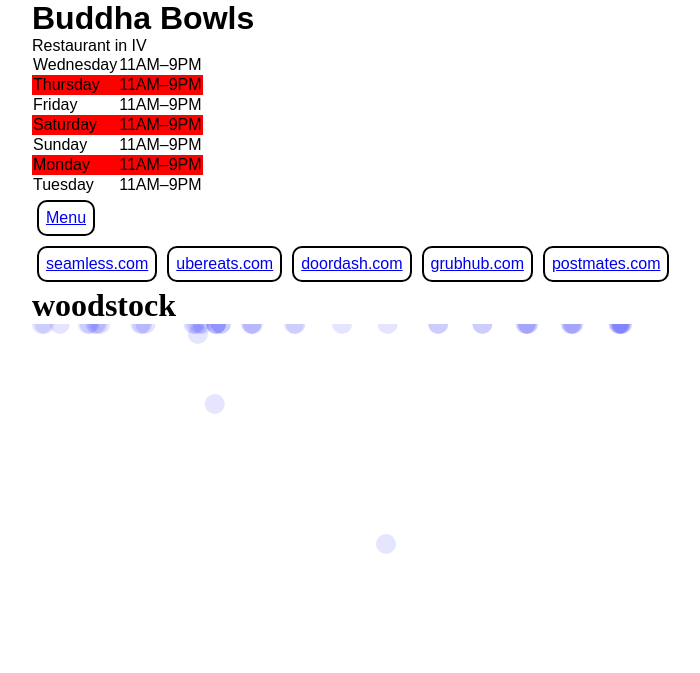
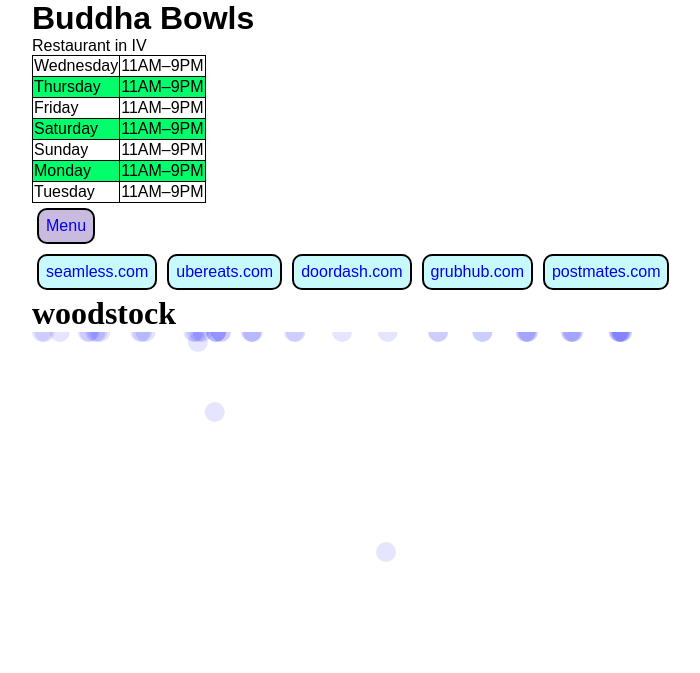
Before and after one commit to dailynexusdata/restaurant_map, a website built with webpack: page index.html in a window 1280 px wide. Shown: the whole page, without its empty margins (258-958 px from the left). Built offline with nearby package versions, Linux system fonts and the light colour scheme.

Commit message:
updated styling

```diff
--- a/src/plots/tableStyles.css
+++ b/src/plots/tableStyles.css
@@ -3,7 +3,9 @@
   letter-spacing: normal !important;
   font-family: Arial, Helvetica, sans-serif !important;
 }
-
+table, th,td{
+  border: 1px solid black
+}
 /* Main Title of Restaurant's Name */
 .rest-name {
 }
@@ -11,38 +13,56 @@
 .rest-desc {
 }
 
+
 .buttonContainer {
   display: flex;
   flex-wrap: wrap;
+  text-decoration: blue;
 }
 
 /* remove underline from link, dont change color when link clicked on, change the button background-color when mouse hover */
 
 /* use this class to apply styles on both the menu and the ordering options */
 .buttonLink {
+  text-decoration: none;
   padding: 7px;
   margin: 5px;
   border-radius: 10px;
+}
+
+a:hover{
+  text-decoration: none;
+  color:blueviolet
+}
+a:visited{
+  text-decoration:none;
+  color: blue;
 }
 
 /* This is the order button options: */
 /* maybe change the background color + border color and make the text white */
 /* try some of these colors like maybe the blue or green: ["#4e79a7", "#f28e2c", "#e15759", "#76b7b2", "#59a14f", "#edc949", "#af7aa1", "#ff9da7", "#9c755f", "#bab0ab"] */
 .orderButton {
-  border: 2px solid black;
+  background-color: rgba(158, 244, 250, 0.568);
+  border: 2px solid black
+
 }
 
 /* Make this similar to the orderButton's - maybe a different background color */
 .menuButton {
-  border: 2px solid black;
+  background-color: rgb(201, 187, 224);
+  border: 2px solid rgb(0, 0, 0);
 }
-
+a:hover{
+  text-decoration: none;
+  color:blueviolet
+}
 .restHourTable {
   border-collapse: collapse;
 }
 
 .restHourTable tr:nth-child(even) {
-  background-color: red;
+  background-color: rgb(0, 255, 106);
 }
 
 h1,
```
Also changed, not shown: 1 other file.
